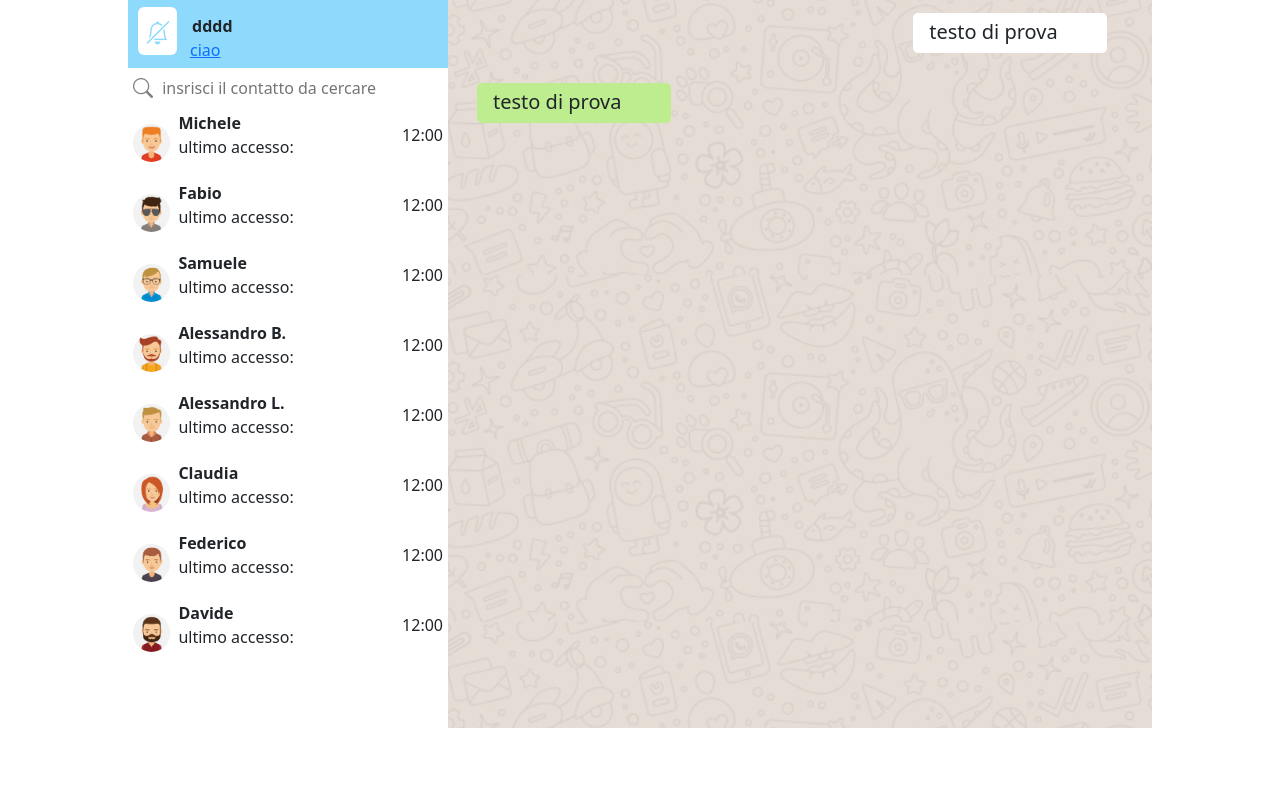
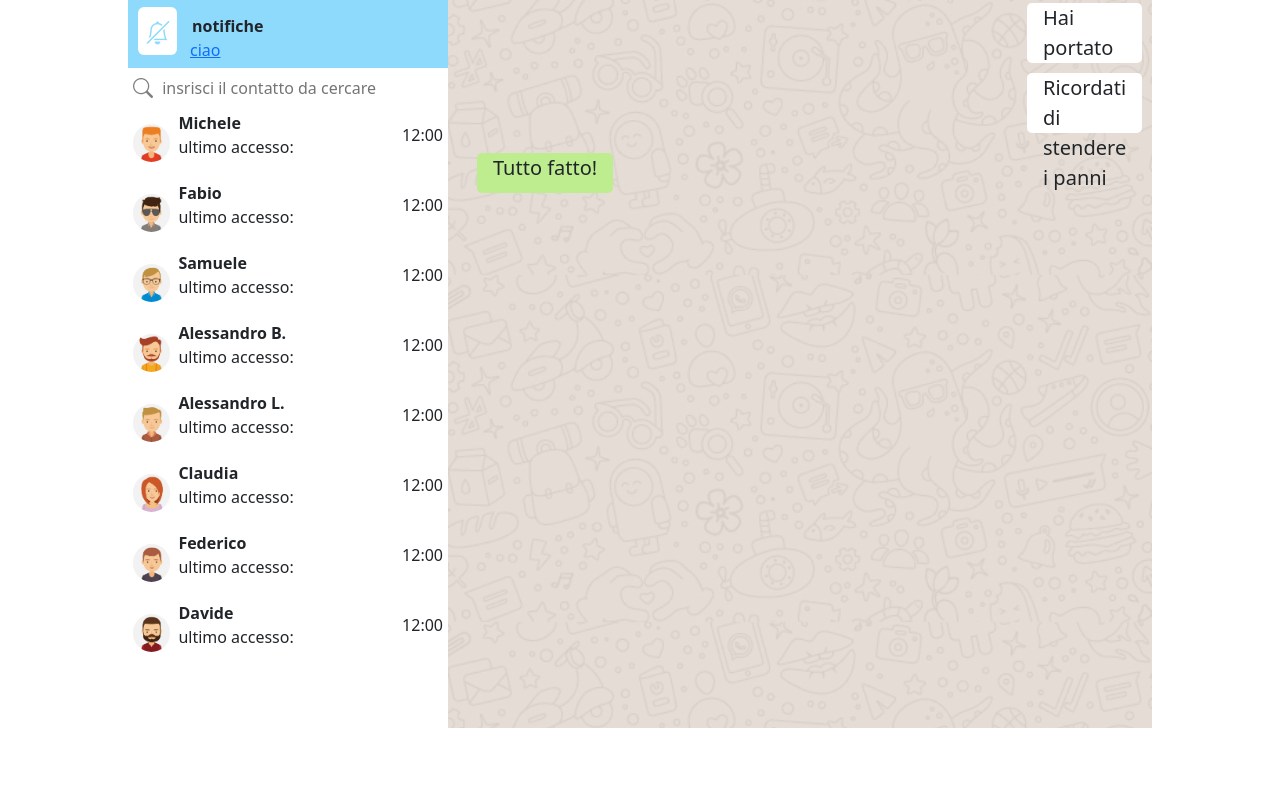
Before and after one commit to GabrielePagnotta/vue-boolzapp, a plain HTML site: page index.html in a window 1280 px wide. Shown: the part 72-861 px from the top of the page. Drawn offline with nearby package versions, Linux system fonts and the light colour scheme.

Commit message:
modifica dinamica dei messaggi

```diff
--- a/assets/script.js
+++ b/assets/script.js
@@ -3,6 +3,7 @@ const app = new Vue({
     el:"#root",
 
     data:{
+        indiced:0,
         contacts: [
             {
             name: 'Michele',
@@ -167,4 +168,10 @@ const app = new Vue({
             }
             ]
     },
+
+    methods:{
+        contacts(index){
+            this.indiced = index;
+        },
+    },
 })
--- a/assets/style.css
+++ b/assets/style.css
@@ -54,21 +54,29 @@
   }
 
 
-  .message{
-    width:30%;
+  .message-input{
+    max-width:50%;
     height:40px;
     border-radius: 5px;
     font-size: 20px;
+    background-color: #BEED8F;
 
   }
 
-  .color-output-message{
-  background-color: white;
+  .message-output{
+    max-width:50%;
+    max-height:100%;
+    border-radius: 5px;
+    font-size: 20px;
+    background-color: white;
+    margin-left:550px;
+
+
   }
 
-  .color-input-message{
-    background-color: #BEED8F;
-  }
+
+
+
 
 
 
--- a/index.html
+++ b/index.html
@@ -40,7 +40,7 @@
                         <i class="bi bi-bell-slash rounded circle p-2"></i>
                     </div>
                     <div>
-                        <span class="text-contacts">dddd</span>
+                        <span class="text-contacts">notifiche</span>
                         <a class="d-block mx-2" href="#">ciao</a>
                     </div>
 
@@ -53,7 +53,7 @@
                 </div>
 
                 <!-- contatti -->
-                <div class="contact-box  d-flex aln-center" v-for="(element, index) in contacts">
+                <div class="contact-box  d-flex aln-center" v-for="(element, index) in contacts" click="contacts()">
                     <div class="photos">
                         <img class="images" :src="contacts[index].avatar" alt="">
                     </div>
@@ -88,18 +88,13 @@
                         </div>
 
                     </div>
-                    <!-- container messaggi -->
+
+                    <!--  messaggi -->
                     <div>
-                        <!-- messaggio input -->
-                        <div class=" contact-box flex justify-content-end mx-4 aln-center">
-                            <div class="message py-1 mx-3 color-output-message">
-                                <p class="mx-3"> testo di prova</p>
-                            </div>
-                        </div>
-                        <!-- messaggio output -->
-                        <div class="contact-box flex justify-content-start mx-4 aln-center">
-                            <div class="message py-1 color-input-message">
-                                <p class="mx-3"> testo di prova</p>
+
+                        <div class="contact-box flex justify-content-start mx-4 aln-center" v-for="(element,index) in contacts[indiced].messages">
+                            <div :class="(contacts[indiced].messages[index].status == 'sent') ? 'message-output' : 'message-input'">
+                                <p class="mx-3"> {{contacts[indiced].messages[index].message}}</p>
                             </div>
                         </div>
 
```
